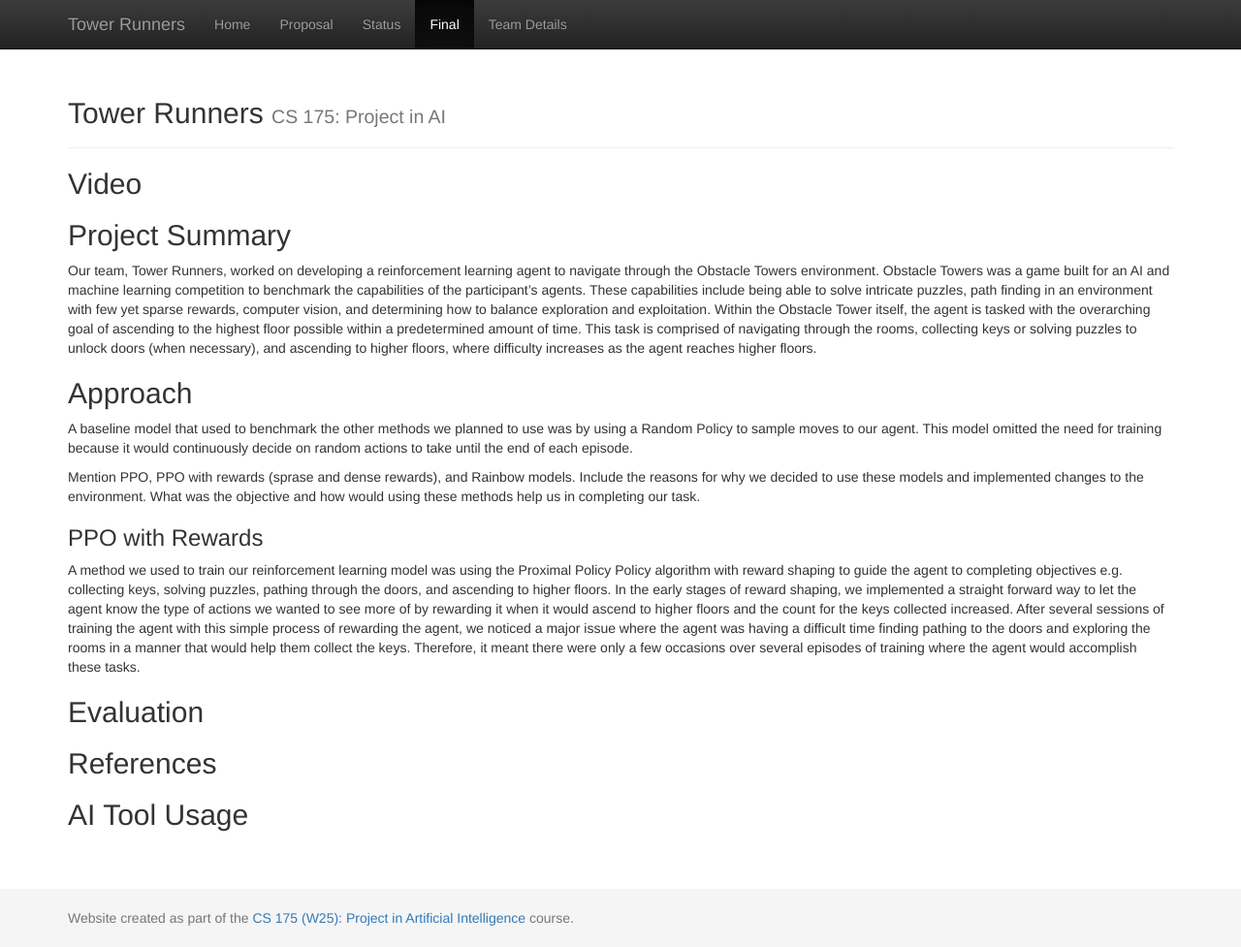
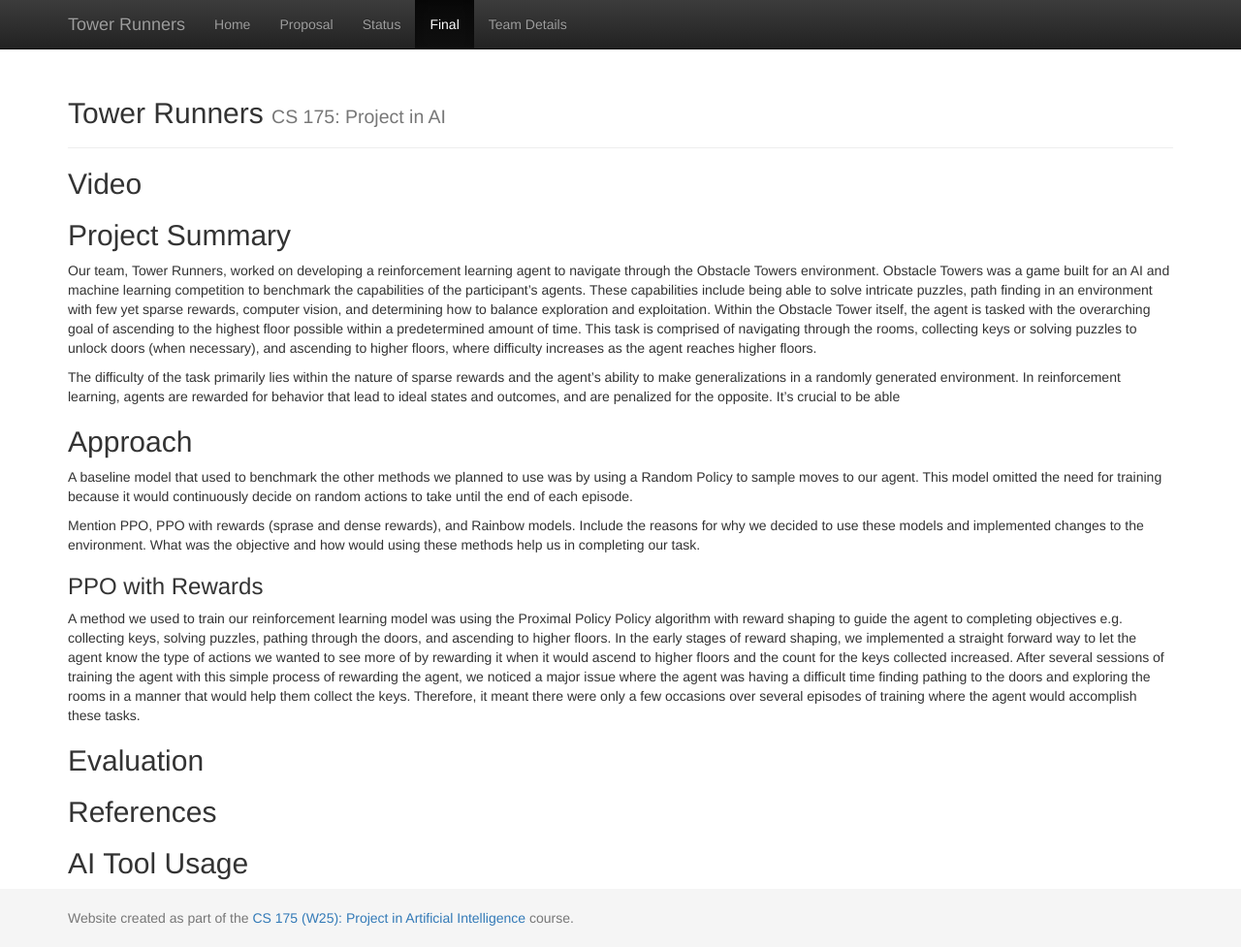
Before and after one commit to avinashduggal/TowerRunners, a Jekyll site: the page built from docs/final.md, in a window 1280 px wide and 977 px high. Shown: the whole window at 97% size. Built offline with Jekyll 4.4.1, drawn with Linux system fonts in a browser that asks for light colours.

Commit message:
Add to project summary

```diff
--- a/docs/final.md
+++ b/docs/final.md
@@ -6,6 +6,8 @@ title: Final Report
 ## Video
 ## Project Summary
 Our team, Tower Runners, worked on developing a reinforcement learning agent to navigate through the Obstacle Towers environment. Obstacle Towers was a game built for an AI and machine learning competition to benchmark the capabilities of the participant's agents. These capabilities include being able to solve intricate puzzles, path finding in an environment with few yet sparse rewards, computer vision, and determining how to balance exploration and exploitation. Within the Obstacle Tower itself, the agent is tasked with the overarching goal of ascending to the highest floor possible within a predetermined amount of time. This task is comprised of navigating through the rooms, collecting keys or solving puzzles to unlock doors (when necessary), and ascending to higher floors, where difficulty increases as the agent reaches higher floors.
+
+The difficulty of the task primarily lies within the nature of sparse rewards and the agent's ability to make generalizations in a randomly generated environment. In reinforcement learning, agents are rewarded for behavior that lead to ideal states and outcomes, and are penalized for the opposite. It's crucial to be able
 
 ## Approach
 A baseline model that used to benchmark the other methods we planned to use was by using a Random Policy to sample moves to our agent. This model omitted the need for training because it would continuously decide on random actions to take until the end of each episode.
```
